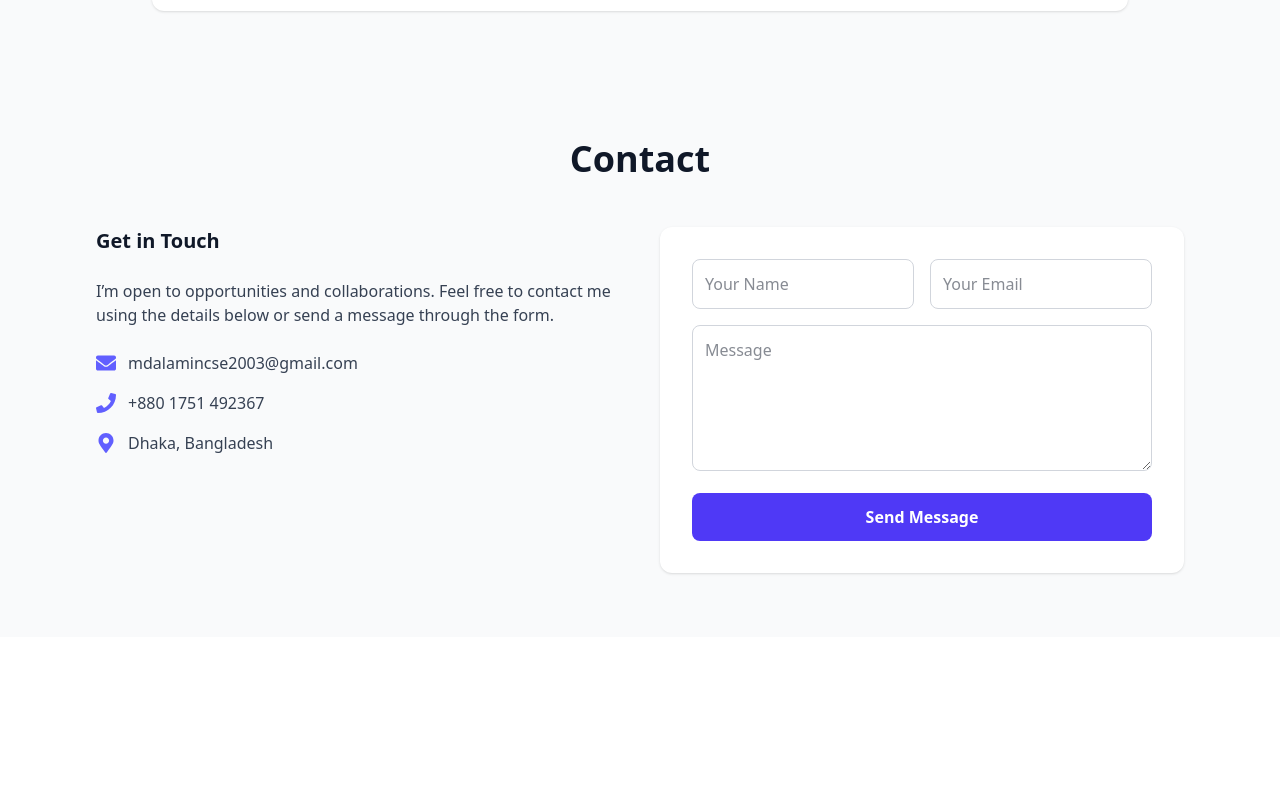
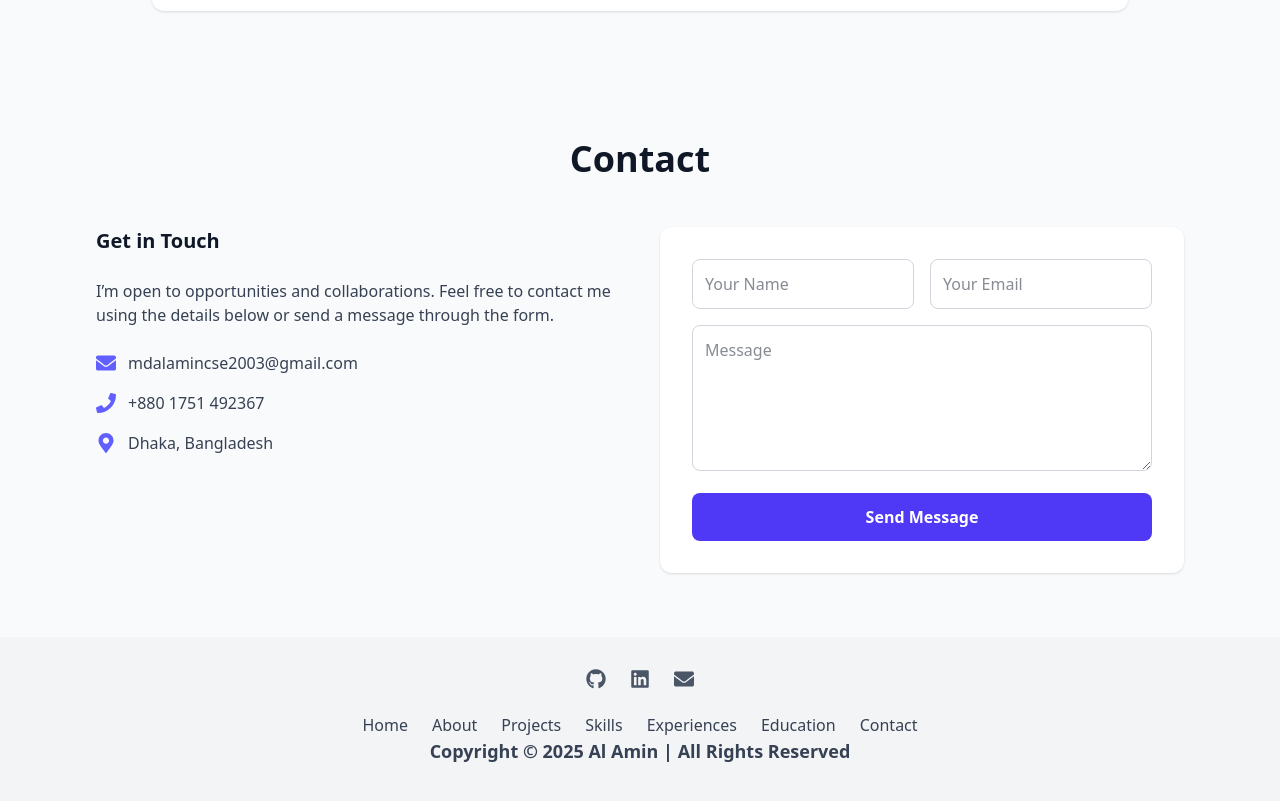
Before and after one commit to alamincse2003/portfolio-of-al-amin, a Next.js app: page / in a window 1280 px wide. Shown: the part 4663-5464 px from the top of the page. Before the commit the page ends 5300 px from the top, so only its background shows below. Built offline with nearby package versions, Linux system fonts and the light colour scheme.

Commit message:
footer section completed with back to top button integrate

```diff
--- a/app/components/Contact.jsx
+++ b/app/components/Contact.jsx
@@ -104,7 +104,7 @@ const Contact = () => {
           {/* Contact Form */}
           <motion.form
             onSubmit={handleSubmit}
-            initial={{ opacity: 0, x: 50 }}
+            initial={{ opacity: 0, x: -50 }}
             whileInView={{ opacity: 1, x: 0 }}
             transition={{ duration: 0.6 }}
             className="bg-white dark:bg-gray-800 rounded-xl shadow-sm p-6 sm:p-8 space-y-4"
--- /dev/null
+++ b/app/components/Footer.jsx
@@ -0,0 +1,127 @@
+"use client";
+import { motion } from "framer-motion";
+import { useEffect, useState } from "react";
+import { FaGithub, FaLinkedin, FaEnvelope, FaArrowUp } from "react-icons/fa";
+
+const Footer = () => {
+  const [showButton, setShowButton] = useState(false);
+
+  // Scroll to top button visibility
+  useEffect(() => {
+    const handleScroll = () => {
+      if (window.scrollY > 300) {
+        setShowButton(true);
+      } else {
+        setShowButton(false);
+      }
+    };
+    window.addEventListener("scroll", handleScroll);
+    return () => window.removeEventListener("scroll", handleScroll);
+  }, []);
+
+  const scrollToTop = () => {
+    window.scrollTo({ top: 0, behavior: "smooth" });
+  };
+
+  return (
+    <footer className="bg-gray-100 dark:bg-gray-900 py-8 relative">
+      <div className="max-w-6xl mx-auto px-6 text-center">
+        {/* Social Links */}
+        <motion.div
+          className="flex justify-center gap-6 mb-6"
+          initial={{ opacity: 0 }}
+          whileInView={{ opacity: 1 }}
+          transition={{ duration: 0.6, delay: 0.2 }}
+        >
+          <a
+            href="https://github.com/alamincse2003"
+            target="_blank"
+            rel="noopener noreferrer"
+            className="text-gray-600 dark:text-gray-300 hover:text-indigo-500 text-xl transition"
+          >
+            <FaGithub />
+          </a>
+          <a
+            href="https://www.linkedin.com/in/alamincse2003/"
+            target="_blank"
+            rel="noopener noreferrer"
+            className="text-gray-600 dark:text-gray-300 hover:text-indigo-500 text-xl transition"
+          >
+            <FaLinkedin />
+          </a>
+          <a
+            href="mailto:mdalamincse2003@gmail.com"
+            className="text-gray-600 dark:text-gray-300 hover:text-indigo-500 text-xl transition"
+          >
+            <FaEnvelope />
+          </a>
+        </motion.div>
+        <motion.ul
+          initial={{ opacity: 0, y: 30 }}
+          whileInView={{ opacity: 1, y: 0 }}
+          transition={{ duration: 0.6 }}
+          viewport={{ once: true }}
+          className="flex gap-6 text-gray-700 dark:text-gray-300 font-medium justify-center"
+        >
+          <li>
+            <a href="#home" className="hover:text-indigo-500">
+              Home
+            </a>
+          </li>
+          <li>
+            <a href="#about" className="hover:text-indigo-500">
+              About
+            </a>
+          </li>
+          <li>
+            <a href="#projects" className="hover:text-indigo-500">
+              Projects
+            </a>
+          </li>
+          <li>
+            <a href="#skills" className="hover:text-indigo-500">
+              Skills
+            </a>
+          </li>
+          <li>
+            <a href="#experiences" className="hover:text-indigo-500">
+              Experiences
+            </a>
+          </li>
+          <li>
+            <a href="#education" className="hover:text-indigo-500">
+              Education
+            </a>
+          </li>
+          <li>
+            <a href="#contact" className="hover:text-indigo-500">
+              Contact
+            </a>
+          </li>
+        </motion.ul>
+        {/* Name */}
+        <motion.h2
+          className="text-lg font-semibold text-gray-700 dark:text-gray-200 mb-4"
+          initial={{ opacity: 0, y: 20 }}
+          whileInView={{ opacity: 1, y: 0 }}
+          transition={{ duration: 0.5 }}
+        >
+          Copyright © {new Date().getFullYear()} Al Amin | All Rights Reserved
+        </motion.h2>
+      </div>
+      {/* Back to Top Button */}
+      {showButton && (
+        <motion.button
+          onClick={scrollToTop}
+          className="fixed bottom-6 right-6 bg-indigo-600 text-white p-3 rounded-full cursor-pointer shadow-lg hover:bg-indigo-700 transition-all duration-300"
+          whileHover={{ scale: 1.1 }}
+          whileTap={{ scale: 0.95 }}
+        >
+          <FaArrowUp className="w-5 h-5" />
+        </motion.button>
+      )}
+    </footer>
+  );
+};
+
+export default Footer;
--- a/app/components/Navbar.jsx
+++ b/app/components/Navbar.jsx
@@ -49,12 +49,6 @@ export default function Navbar() {
 
           {/* Dark/Light Toggle */}
           <DarkModeToggler />
-          {/* <button
-            className="ml-4 text-xl text-gray-700 dark:text-gray-200"
-            onClick={() => setDarkMode(!darkMode)}
-          >
-            {darkMode ? <FiSun /> : <FiMoon />}
-          </button> */}
         </div>
 
         {/* Mobile Menu Button */}
--- a/app/components/Skills.jsx
+++ b/app/components/Skills.jsx
@@ -25,7 +25,9 @@ export default function Skills() {
                 >
                   <div className="flex items-center gap-3 mb-2">
                     {skill.icon}
-                    <span className="font-medium">{skill.name}</span>
+                    <span className="font-medium dark:text-gray-100">
+                      {skill.name}
+                    </span>
                   </div>
                   <div className="w-full bg-gray-200 dark:bg-gray-700 rounded-full h-3 relative overflow-hidden">
                     <motion.div
@@ -56,7 +58,9 @@ export default function Skills() {
                 >
                   <div className="flex items-center gap-3 mb-2">
                     {skill.icon}
-                    <span className="font-medium">{skill.name}</span>
+                    <span className="font-medium dark:text-gray-100">
+                      {skill.name}
+                    </span>
                   </div>
                   <div className="w-full bg-gray-200 dark:bg-gray-700 rounded-full h-3 relative overflow-hidden">
                     <motion.div
@@ -87,7 +91,9 @@ export default function Skills() {
                 >
                   <div className="flex items-center gap-3 mb-2">
                     {skill.icon}
-                    <span className="font-medium">{skill.name}</span>
+                    <span className="font-medium dark:text-gray-100">
+                      {skill.name}
+                    </span>
                   </div>
                   <div className="w-full bg-gray-200 dark:bg-gray-700 rounded-full h-3 relative overflow-hidden">
                     <motion.div
--- a/app/layout.js
+++ b/app/layout.js
@@ -2,6 +2,7 @@ import { Geist, Geist_Mono } from "next/font/google";
 import "./globals.css";
 import Navbar from "./components/Navbar";
 import { ThemeProvider } from "./context/ThemeContext";
+import Footer from "./components/Footer";
 
 const geistSans = Geist({ variable: "--font-geist-sans", subsets: ["latin"] });
 const geistMono = Geist_Mono({
@@ -21,6 +22,7 @@ export default function RootLayout({ children }) {
         <body className="antialiased">
           <Navbar />
           <main className="mt-15">{children}</main>
+          <Footer />
         </body>
       </ThemeProvider>
     </html>
```
